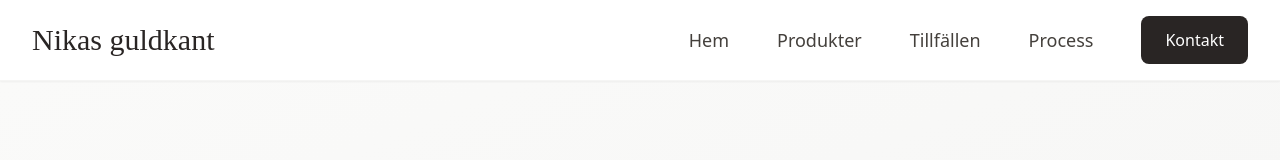
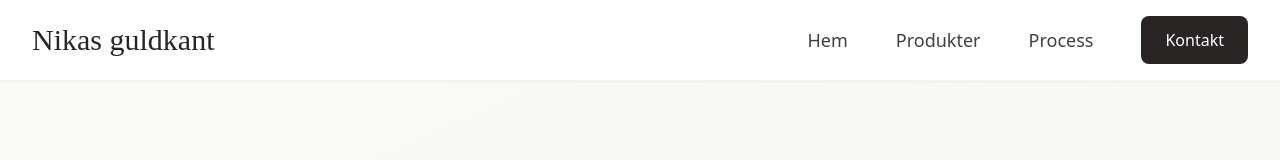
Before and after one commit to sgxman/Nikasguldkant, a React (Vite) app: page / in a window 1280 px wide. Shown: the top 160 px of the page. Built offline with nearby package versions, Linux system fonts and the light colour scheme; a web font is replaced by a local one.

Commit message:
Updated App.tsx

```diff
--- a/src/App.tsx
+++ b/src/App.tsx
@@ -33,9 +33,6 @@ function App() {
               </button>
               <button onClick={() => scrollToSection('produkter')} className="text-stone-700 hover:text-stone-900 font-medium transition-colors text-lg">
                 Produkter
-              </button>
-              <button onClick={() => scrollToSection('tillfallen')} className="text-stone-700 hover:text-stone-900 font-medium transition-colors text-lg">
-                Tillfällen
               </button>
               <button onClick={() => scrollToSection('hur-det-fungerar')} className="text-stone-700 hover:text-stone-900 font-medium transition-colors text-lg">
                 Process
```
